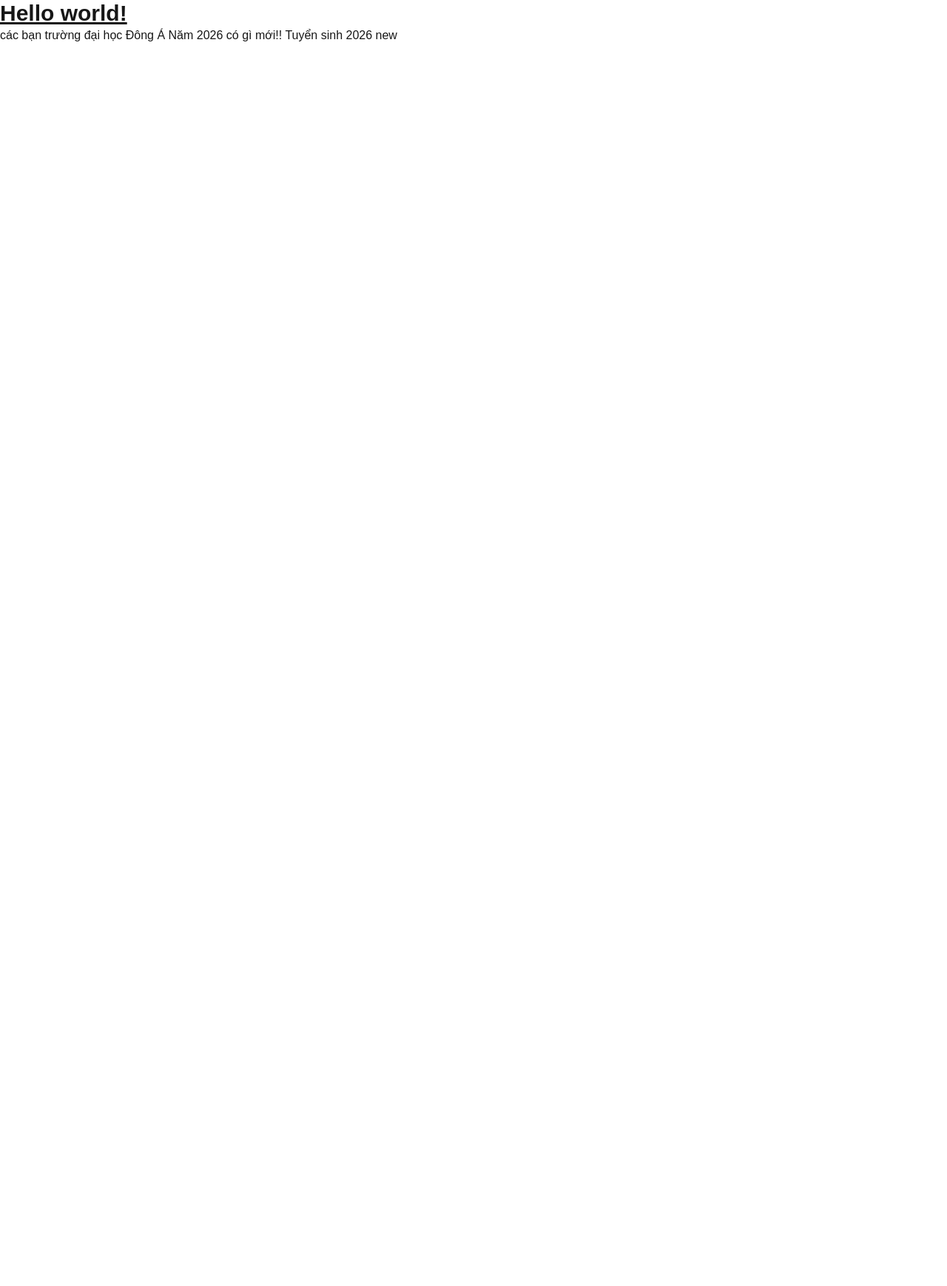
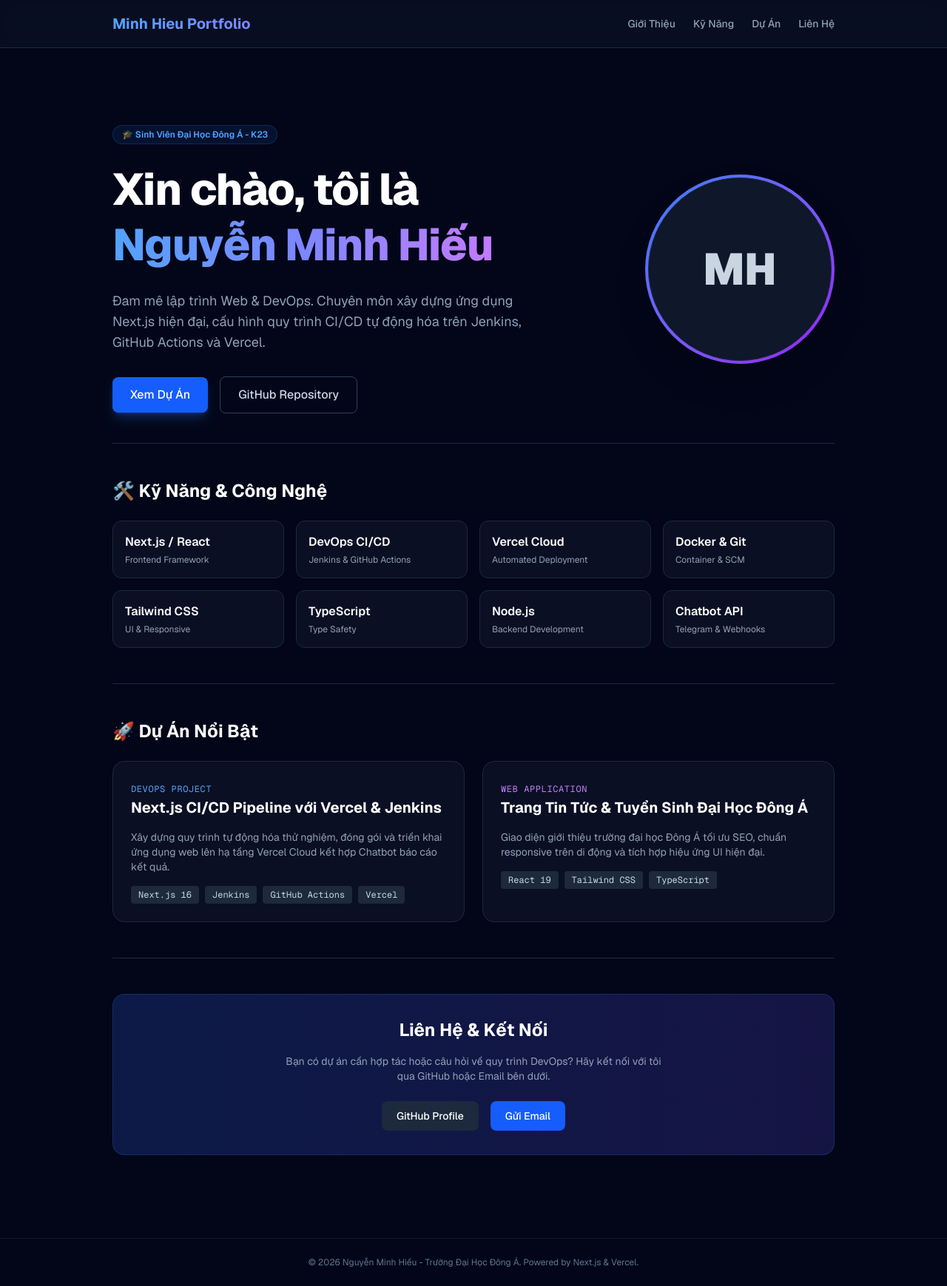
Before and after one commit to HieuNguyenddev/devops-minhhieu-ST23A, a Next.js app: page / in a window 1280 px wide. Shown: the whole page at 74% size. Before the commit the page ends 800 px from the top, so only its background shows below. Built offline with nearby package versions, Linux system fonts and the light colour scheme.

Commit message:
add portfolio

```diff
--- a/app/page.tsx
+++ b/app/page.tsx
@@ -1,16 +1,151 @@
 export default function Home() {
   return (
-    <div>
-      <h1 className="text-3xl font-bold underline">
-        Hello world!
-      </h1>
-      <p>các bạn trường đại học Đông Á
-        Năm 2026
-        có gì mới!!
-        Tuyển sinh 2026 new</p>
+    <div className="min-h-screen bg-slate-950 text-slate-100 flex flex-col font-sans">
+      {/* Navbar */}
+      <header className="border-b border-slate-800 bg-slate-900/50 backdrop-blur sticky top-0 z-50">
+        <div className="max-w-5xl mx-auto px-6 h-16 flex items-center justify-between">
+          <span className="font-bold text-xl bg-gradient-to-r from-blue-400 to-indigo-400 bg-clip-text text-transparent">
+            Minh Hieu Portfolio
+          </span>
+          <nav className="flex space-x-6 text-sm text-slate-400 font-medium">
+            <a href="#about" className="hover:text-blue-400 transition">Giới Thiệu</a>
+            <a href="#skills" className="hover:text-blue-400 transition">Kỹ Năng</a>
+            <a href="#projects" className="hover:text-blue-400 transition">Dự Án</a>
+            <a href="#contact" className="hover:text-blue-400 transition">Liên Hệ</a>
+          </nav>
+        </div>
+      </header>
 
+      {/* Hero Section */}
+      <main className="flex-1 max-w-5xl w-full mx-auto px-6 py-16">
+        <section className="flex flex-col md:flex-row items-center justify-between gap-10 py-10">
+          <div className="flex-1 space-y-6">
+            <div className="inline-block px-3 py-1 rounded-full text-xs font-semibold bg-blue-500/10 text-blue-400 border border-blue-500/20">
+              🎓 Sinh Viên Đại Học Đông Á - K23
+            </div>
+            <h1 className="text-4xl md:text-6xl font-extrabold tracking-tight text-white leading-tight">
+              Xin chào, tôi là <br />
+              <span className="bg-gradient-to-r from-blue-400 via-indigo-400 to-purple-400 bg-clip-text text-transparent">
+                Nguyễn Minh Hiếu
+              </span>
+            </h1>
+            <p className="text-lg text-slate-400 max-w-xl">
+              Đam mê lập trình Web & DevOps. Chuyên môn xây dựng ứng dụng Next.js hiện đại, cấu hình quy trình CI/CD tự động hóa trên Jenkins, GitHub Actions và Vercel.
+            </p>
+            <div className="flex items-center gap-4 pt-2">
+              <a
+                href="#projects"
+                className="px-6 py-3 rounded-lg bg-blue-600 hover:bg-blue-500 text-white font-medium transition shadow-lg shadow-blue-500/25"
+              >
+                Xem Dự Án
+              </a>
+              <a
+                href="https://github.com/HieuNguyenddev/devops-minhhieu-ST23A"
+                target="_blank"
+                rel="noreferrer"
+                className="px-6 py-3 rounded-lg border border-slate-700 hover:bg-slate-800 text-slate-300 font-medium transition"
+              >
+                GitHub Repository
+              </a>
+            </div>
+          </div>
+
+          <div className="w-48 h-48 md:w-64 md:h-64 rounded-full bg-gradient-to-br from-blue-500 to-purple-600 p-1 shadow-2xl flex-shrink-0">
+            <div className="w-full h-full bg-slate-900 rounded-full flex items-center justify-center border border-slate-800">
+              <span className="text-6xl font-black text-slate-300">MH</span>
+            </div>
+          </div>
+        </section>
+
+        {/* Skills Section */}
+        <section id="skills" className="py-12 border-t border-slate-800">
+          <h2 className="text-2xl font-bold text-white mb-6">🛠️ Kỹ Năng & Công Nghệ</h2>
+          <div className="grid grid-cols-2 sm:grid-cols-4 gap-4">
+            {[
+              { name: "Next.js / React", desc: "Frontend Framework" },
+              { name: "DevOps CI/CD", desc: "Jenkins & GitHub Actions" },
+              { name: "Vercel Cloud", desc: "Automated Deployment" },
+              { name: "Docker & Git", desc: "Container & SCM" },
+              { name: "Tailwind CSS", desc: "UI & Responsive" },
+              { name: "TypeScript", desc: "Type Safety" },
+              { name: "Node.js", desc: "Backend Development" },
+              { name: "Chatbot API", desc: "Telegram & Webhooks" },
+            ].map((skill, index) => (
+              <div
+                key={index}
+                className="p-4 rounded-xl bg-slate-900/60 border border-slate-800 hover:border-slate-700 transition"
+              >
+                <div className="font-semibold text-white">{skill.name}</div>
+                <div className="text-xs text-slate-400 mt-1">{skill.desc}</div>
+              </div>
+            ))}
+          </div>
+        </section>
+
+        {/* Projects Section */}
+        <section id="projects" className="py-12 border-t border-slate-800">
+          <h2 className="text-2xl font-bold text-white mb-6">🚀 Dự Án Nổi Bật</h2>
+          <div className="grid md:grid-cols-2 gap-6">
+            <div className="p-6 rounded-2xl bg-slate-900/60 border border-slate-800 space-y-4 hover:border-blue-500/50 transition">
+              <span className="text-xs font-mono text-blue-400 uppercase tracking-wider">DevOps Project</span>
+              <h3 className="text-xl font-bold text-white">Next.js CI/CD Pipeline với Vercel & Jenkins</h3>
+              <p className="text-slate-400 text-sm">
+                Xây dựng quy trình tự động hóa thử nghiệm, đóng gói và triển khai ứng dụng web lên hạ tầng Vercel Cloud kết hợp Chatbot báo cáo kết quả.
+              </p>
+              <div className="flex gap-2 flex-wrap text-xs font-mono text-slate-300">
+                <span className="px-2.5 py-1 bg-slate-800 rounded">Next.js 16</span>
+                <span className="px-2.5 py-1 bg-slate-800 rounded">Jenkins</span>
+                <span className="px-2.5 py-1 bg-slate-800 rounded">GitHub Actions</span>
+                <span className="px-2.5 py-1 bg-slate-800 rounded">Vercel</span>
+              </div>
+            </div>
+
+            <div className="p-6 rounded-2xl bg-slate-900/60 border border-slate-800 space-y-4 hover:border-purple-500/50 transition">
+              <span className="text-xs font-mono text-purple-400 uppercase tracking-wider">Web Application</span>
+              <h3 className="text-xl font-bold text-white">Trang Tin Tức & Tuyển Sinh Đại Học Đông Á</h3>
+              <p className="text-slate-400 text-sm">
+                Giao diện giới thiệu trường đại học Đông Á tối ưu SEO, chuẩn responsive trên di động và tích hợp hiệu ứng UI hiện đại.
+              </p>
+              <div className="flex gap-2 flex-wrap text-xs font-mono text-slate-300">
+                <span className="px-2.5 py-1 bg-slate-800 rounded">React 19</span>
+                <span className="px-2.5 py-1 bg-slate-800 rounded">Tailwind CSS</span>
+                <span className="px-2.5 py-1 bg-slate-800 rounded">TypeScript</span>
+              </div>
+            </div>
+          </div>
+        </section>
+
+        {/* Contact Section */}
+        <section id="contact" className="py-12 border-t border-slate-800">
+          <div className="bg-gradient-to-r from-blue-900/40 to-indigo-900/40 border border-blue-500/20 rounded-2xl p-8 text-center space-y-4">
+            <h2 className="text-2xl font-bold text-white">Liên Hệ & Kết Nối</h2>
+            <p className="text-slate-400 max-w-lg mx-auto text-sm">
+              Bạn có dự án cần hợp tác hoặc câu hỏi về quy trình DevOps? Hãy kết nối với tôi qua GitHub hoặc Email bên dưới.
+            </p>
+            <div className="flex justify-center gap-4 pt-2">
+              <a
+                href="https://github.com/HieuNguyenddev"
+                target="_blank"
+                rel="noreferrer"
+                className="px-5 py-2.5 rounded-lg bg-slate-800 hover:bg-slate-700 text-white font-medium text-sm transition"
+              >
+                GitHub Profile
+              </a>
+              <a
+                href="mailto:minhhieu@donga.edu.vn"
+                className="px-5 py-2.5 rounded-lg bg-blue-600 hover:bg-blue-500 text-white font-medium text-sm transition"
+              >
+                Gửi Email
+              </a>
+            </div>
+          </div>
+        </section>
+      </main>
+
+      {/* Footer */}
+      <footer className="border-t border-slate-900 py-6 bg-slate-950 text-center text-slate-500 text-xs">
+        © 2026 Nguyễn Minh Hiếu - Trường Đại Học Đông Á. Powered by Next.js & Vercel.
+      </footer>
     </div>
-
-
-  )
+  );
 }
```
